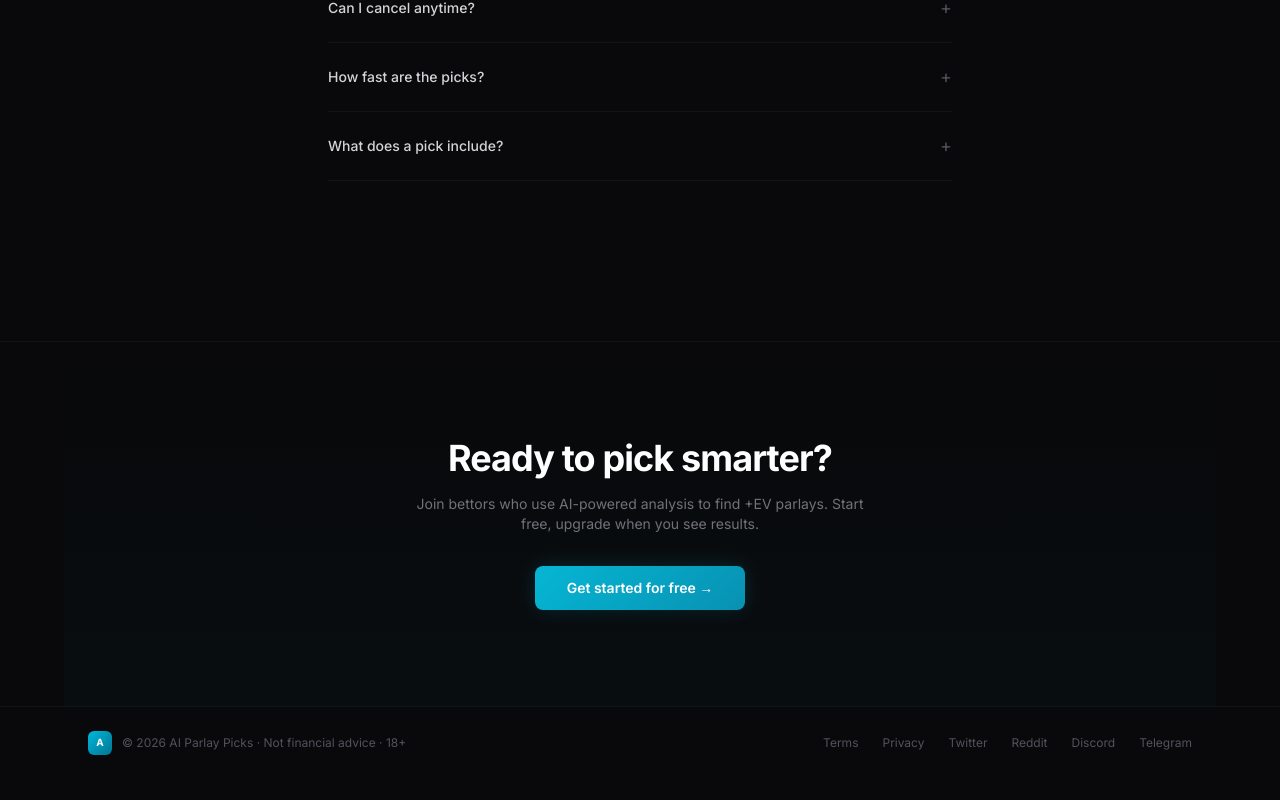
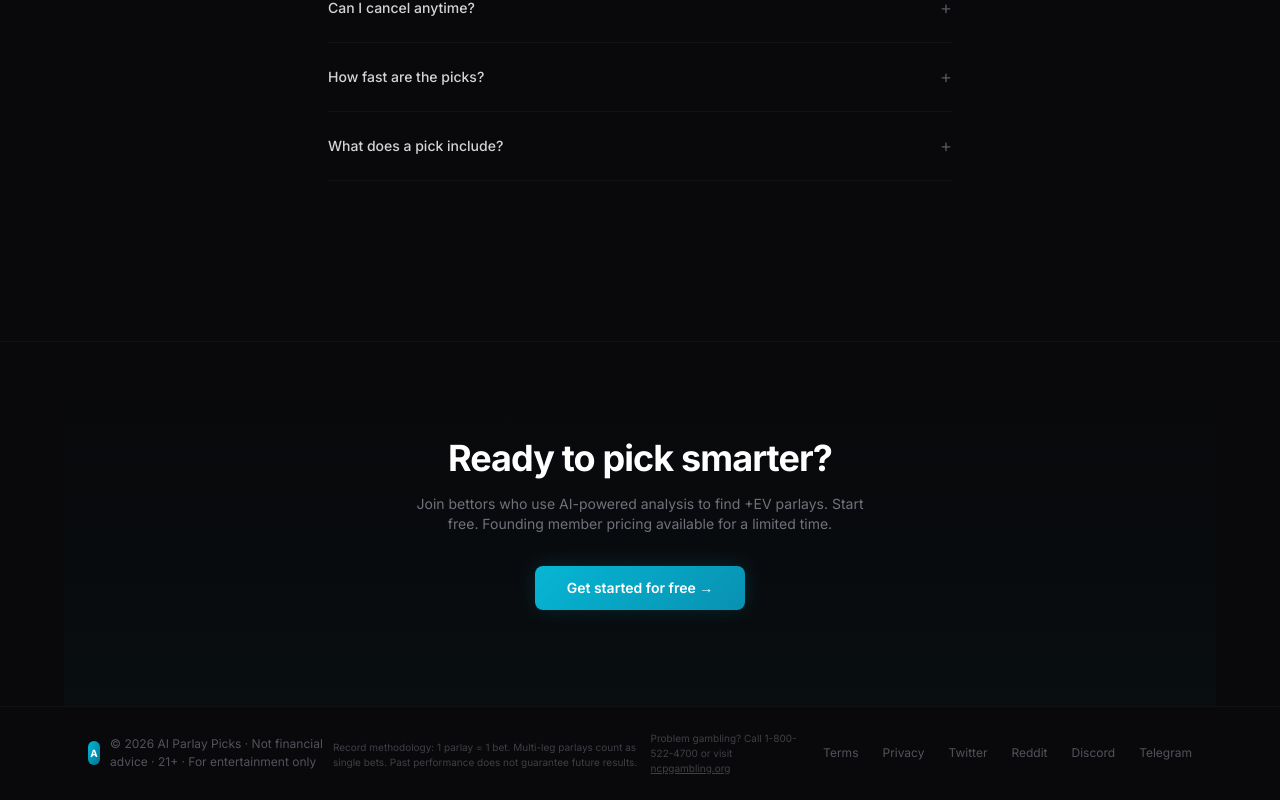
Before and after one commit to Victorcastilloa/parlay-picks-landing, a Next.js app: page / in a window 1280 px wide. Shown: the part 4412-5212 px from the top of the page. Before the commit the page ends 5191 px from the top, so only its background shows below. Built offline with nearby package versions, Linux system fonts and the light colour scheme.

Commit message:
Add methodology disclosure, gambling helpline, founding member CTA

```diff
--- a/components/Footer.tsx
+++ b/components/Footer.tsx
@@ -8,7 +8,7 @@ export default function Footer() {
           <div className="absolute inset-0 bg-gradient-to-t from-cyan-500/[0.03] to-transparent pointer-events-none" />
           <div className="relative">
             <h2 className="text-3xl sm:text-4xl font-bold tracking-tight text-white mb-4">Ready to pick smarter?</h2>
-            <p className="text-sm text-zinc-500 mb-8 max-w-md mx-auto">Join bettors who use AI-powered analysis to find +EV parlays. Start free, upgrade when you see results.</p>
+            <p className="text-sm text-zinc-500 mb-8 max-w-md mx-auto">Join bettors who use AI-powered analysis to find +EV parlays. Start free. Founding member pricing available for a limited time.</p>
             <a href={BOT} target="_blank" rel="noopener noreferrer" className="btn-primary inline-block px-8 py-3 rounded-lg text-sm">Get started for free →</a>
           </div>
         </div>
@@ -17,7 +17,9 @@ export default function Footer() {
         <div className="max-w-6xl mx-auto px-6 py-6 flex flex-col sm:flex-row items-center justify-between gap-4">
           <div className="flex items-center gap-2.5">
             <div className="w-6 h-6 rounded-md bg-gradient-to-br from-cyan-500 to-cyan-700 flex items-center justify-center text-white text-[10px] font-bold">A</div>
-            <span className="text-[12px] text-zinc-600">© 2026 AI Parlay Picks · Not financial advice · 18+</span>
+            <span className="text-[12px] text-zinc-600">© 2026 AI Parlay Picks · Not financial advice · 21+ · For entertainment only</span>
+            <p className="text-[10px] text-zinc-700 mt-1">Record methodology: 1 parlay = 1 bet. Multi-leg parlays count as single bets. Past performance does not guarantee future results.</p>
+            <p className="text-[10px] text-zinc-700">Problem gambling? Call 1-800-522-4700 or visit <a href="https://www.ncpgambling.org" target="_blank" rel="noopener noreferrer" className="underline hover:text-zinc-400">ncpgambling.org</a></p>
           </div>
           <div className="flex items-center gap-6">
             {[
```
